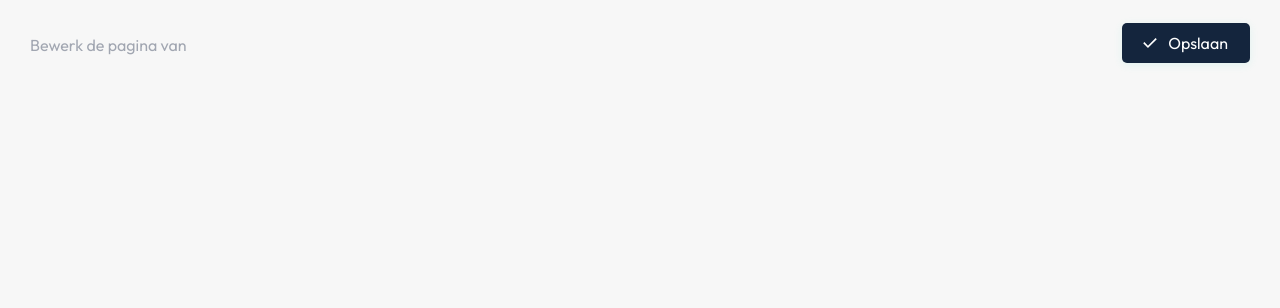
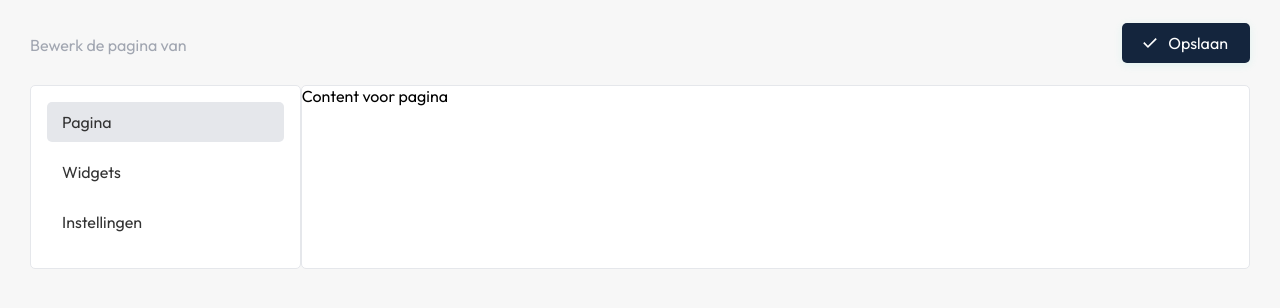
Before and after one commit to GerwinDeHeuss/dashboard, a PHP site: page /dashboard/pages/edit.php in a window 1280 px wide. Shown: the part 91-399 px from the top of the page. Run offline with PHP 8.4, Linux system fonts and the light colour scheme; data comes from the database, SQL or seed files in the repository; data that the repository does not hold is empty.

Commit message:
menu in de edit page gemaakt

```diff
--- a/dashboard/css/style.css
+++ b/dashboard/css/style.css
@@ -214,6 +214,78 @@ p {
     display: block;
 }
 
+/* pages edit */
+
+#pages_edit .content-section {
+  display: none;
+}
+
+#pages_edit .content-section.active {
+  display: block;
+}
+
+#pages_edit .menu {
+  min-width: 200px;
+}
+
+#pages_edit .hidden {
+  display: none;
+}
+
+#pages_edit .content-section.active {
+  display: block;
+}
+
+#pages_edit .menu {
+  width: 20%;
+  background-color: white;
+  border: 1px solid #e5e7eb;
+  padding: 1rem;
+  border-radius: 5px;
+}
+
+#pages_edit .menu ul {
+  list-style: none;
+  padding: 0;
+  margin: 0;
+}
+
+#pages_edit .menu li {
+  margin-bottom: 10px;
+}
+
+#pages_edit .menu button {
+  width: 100%;
+  padding: 10px 15px;
+  background: none;
+  border: none;
+  text-align: left;
+  font-size: 16px;
+  color: #333;
+  border-radius: 5px;
+  cursor: pointer;
+  transition: background 0.2s, color 0.2s;
+}
+
+#pages_edit .menu button:hover {
+  background-color: #f7f7f7;
+}
+
+#pages_edit .menu button.active {
+  background-color: #e5e7eb;
+}
+
+#pages_edit .content {
+    width: 80%;
+    background-color: white;
+    border-radius: 5px;
+    border: 1px solid #e5e7eb;
+}
+
+
+
+
+
 /* header en sidebar */
 
 .sidebar {
--- a/dashboard/pages/edit.php
+++ b/dashboard/pages/edit.php
@@ -23,6 +23,58 @@ include('../includes/header.php');
     </div>
 </section>
 
+<section id="pages_edit">
+    <div class="container">
+        <div class="flex">
+            <div class="menu">
+                <ul>
+                <li><button class="active" data-section="page">Pagina</button></li>
+                <li><button data-section="settings">Widgets</button></li>
+                <li><button data-section="profiel">Instellingen</button></li>
+                </ul>
+            </div>
+            <div class="content">
+                <div class="content-section active" id="page">Content voor pagina</div>
+                <div class="content-section hidden" id="settings">Content voor Widgets</div>
+                <div class="content-section hidden" id="profiel">Content voor Instellingen</div>
+            </div>
+
+        </div>
+    </div>
+</section>
+
+<script>
+  document.querySelectorAll('.menu button').forEach(btn => {
+  btn.addEventListener('click', () => {
+    const sectionId = btn.getAttribute('data-section');
+
+    // Verberg alle secties
+    document.querySelectorAll('.content-section').forEach(section => {
+      section.classList.add('hidden');
+      section.classList.remove('active');
+    });
+
+    // Laat de gekozen sectie zien
+    const target = document.getElementById(sectionId);
+    target.classList.remove('hidden');
+    target.classList.add('active');
+
+    document.querySelectorAll('.menu button').forEach(b => b.classList.remove('active'));
+
+    // Active knop + sectie
+    btn.classList.add('active');
+    document.getElementById(sectionId).classList.remove('hidden');
+  });
+});
+
+// Standaard openen van 'pages'
+const defaultSection = document.getElementById('pages');
+defaultSection.classList.remove('hidden');
+defaultSection.classList.add('active');
+
+</script>
+
+
 
 <h3></h3>
 <?php include '../includes/footer.php'; ?>
```
